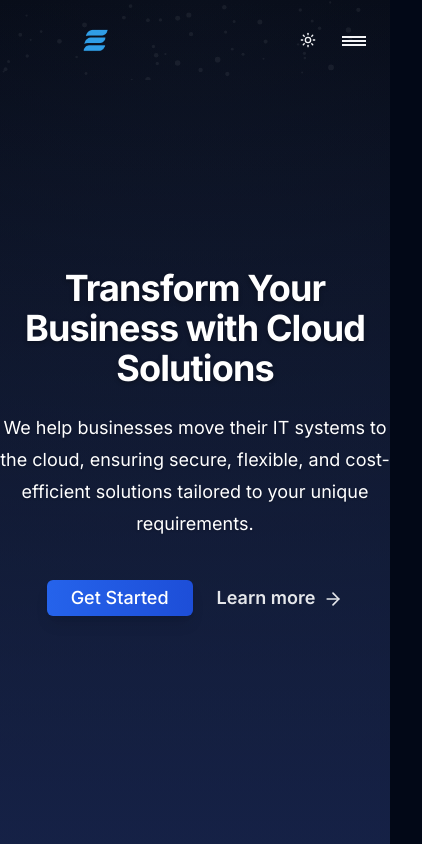
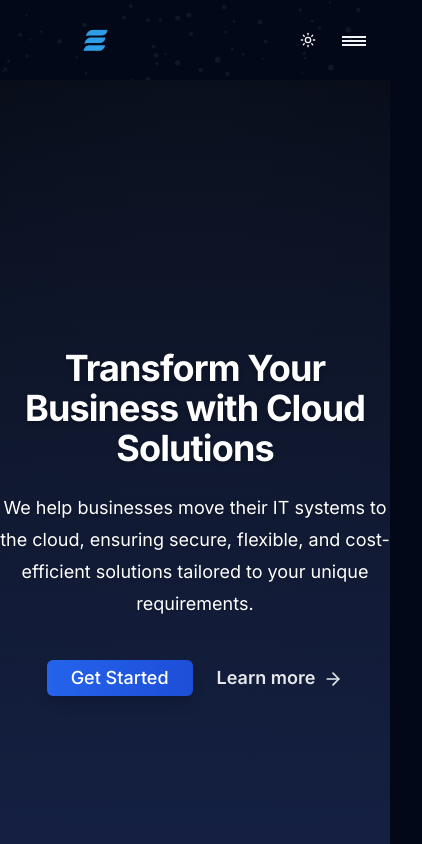
Before and after one commit to shhahhussain/edenic, a Next.js app: page / in a window 390 px wide. Shown: the top 844 px of the page, 422 px wide, since content can reach past the window. Built offline with nearby package versions, Linux system fonts and the light colour scheme.

Commit message:
Mkae responsive the porejcts

```diff
--- a/src/app/layout.tsx
+++ b/src/app/layout.tsx
@@ -20,7 +20,7 @@ export default function RootLayout({
           content="Transform Your Business with Cloud Solutions. We help businesses move their IT systems to the cloud, ensuring secure, flexible, and cost-efficient solutions tailored to your unique requirements."
         />
       </head>
-      <body className={inter.className}>
+      <body className={`${inter.className} flex flex-col min-h-screen`}>
         <ThemeProvider
           attribute="class"
           defaultTheme="dark"
@@ -29,7 +29,7 @@ export default function RootLayout({
         >
           <Header />
 
-          <main>{children}</main>
+          <main className="flex-grow pt-20">{children}</main>
           <Footer />
         </ThemeProvider>
       </body>
--- a/src/components/certifications.tsx
+++ b/src/components/certifications.tsx
@@ -77,7 +77,7 @@ export default function Certifications() {
             {certifications.map((cert, index) => (
               <CarouselItem
                 key={index}
-                className="md:basis-1/2 lg:basis-1/3 xl:basis-1/4"
+                className="basis-full md:basis-1/2 lg:basis-1/3 xl:basis-1/4"
               >
                 <div className="p-1 h-full">
                   <motion.div
@@ -105,8 +105,8 @@ export default function Certifications() {
               </CarouselItem>
             ))}
           </CarouselContent>
-          <CarouselPrevious />
-          <CarouselNext />
+          <CarouselPrevious className="-left-2 sm:-left-4 md:-left-6" />
+          <CarouselNext className="-right-2 sm:-right-4 md:-right-6" />
         </Carousel>
       </div>
     </section>
```
